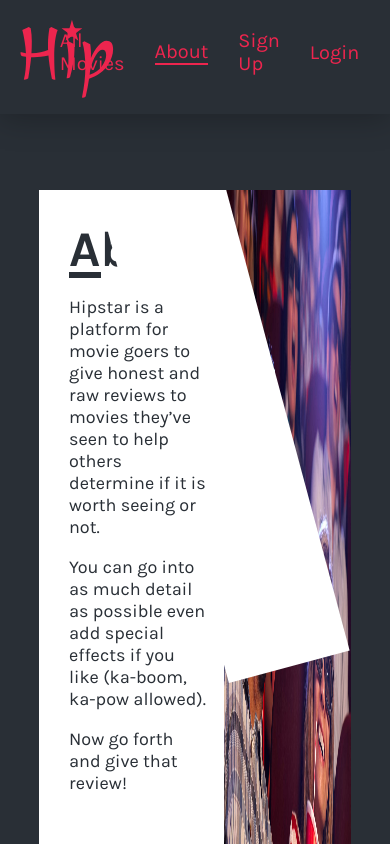
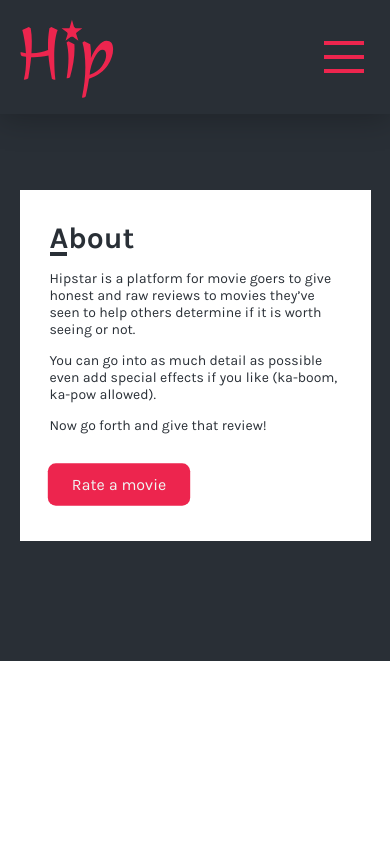
Before and after one commit to Dsalz/Hipstar, a React (Create React App) app in the folder client/: page /about in a window 390 px wide. Shown: the top 844 px of the page. Built offline with nearby package versions, Linux system fonts and the light colour scheme.

Commit message:
feat(Navbar): made Navbar mobile responsive

```diff
--- a/client/src/components/LayoutComponents/Navbar.js
+++ b/client/src/components/LayoutComponents/Navbar.js
@@ -38,8 +38,18 @@ class Navbar extends Component {
         }
     }
 
+    state = {
+        showResponsiveNav : false
+    }
+
+    toggleResponsiveNav = () => {
+        this.setState({
+            showResponsiveNav : !this.state.showResponsiveNav
+        })
+    }
+
     render(){
-        const { type } = this.state;
+        const { type, showResponsiveNav } = this.state;
         return(
             <nav className={`nav ${type}`}>
                 <section className="nav-logo">
@@ -47,7 +57,19 @@ class Navbar extends Component {
                     <img src={type ==='trans' ? WhiteLogo : RedLogo} alt="hipstar-logo" />
                     </Link>
                 </section>
-                <SignedOutLinks />
+                <section className="nav-links">
+                    <div className="norm-nav">
+                        <SignedOutLinks />
+                    </div>
+                    <div className={`nav-toggle ${showResponsiveNav ? "open" : "close"}`} onClick={this.toggleResponsiveNav}>
+                    <hr />
+                    <hr />
+                    <hr />
+                    </div>
+                </section>
+                <div className = { `resp-nav ${showResponsiveNav && 'showtime'}` }>
+                {showResponsiveNav && <SignedOutLinks />}
+                </div>
             </nav>
         )
     }
--- a/client/src/components/LayoutComponents/SignedInLinks.js
+++ b/client/src/components/LayoutComponents/SignedInLinks.js
@@ -3,7 +3,7 @@ import { NavLink } from 'react-router-dom';
 
 const SignedInLinks = ({ userName }) => {
     return(
-        <section className="nav-links">
+        <React.Fragment>
             <NavLink to="/allmovies">
                 All Movies
             </NavLink>
@@ -16,7 +16,7 @@ const SignedInLinks = ({ userName }) => {
             <NavLink to="/signup">
                 {`Welcome ${userName}`}
             </NavLink>
-        </section>
+        </React.Fragment>
     )
 }
 
--- a/client/src/components/LayoutComponents/SignedOutLinks.js
+++ b/client/src/components/LayoutComponents/SignedOutLinks.js
@@ -3,7 +3,7 @@ import { NavLink } from 'react-router-dom';
 
 const SignedOutLinks = () => {
     return(
-        <section className="nav-links">
+        <React.Fragment>
             <NavLink to="/allmovies">
                 All Movies
             </NavLink>
@@ -16,7 +16,7 @@ const SignedOutLinks = () => {
             <NavLink to="/login">
                 Login
             </NavLink>
-        </section>
+        </React.Fragment>
     )
 }
 
--- a/client/src/css/LayoutComponents/Navbar.css
+++ b/client/src/css/LayoutComponents/Navbar.css
@@ -21,7 +21,8 @@ nav.dark a{
     color: #ED254E !important;
 }
 
-nav.dark .nav-links a:hover, nav.dark .nav-links a.active{
+nav.dark .nav-links a:hover, nav.dark .nav-links a.active,
+nav.dark .resp-nav a:hover, nav.dark .resp-nav a.active{
     border-bottom: 2px solid #ED254E;
 }
 
@@ -29,7 +30,8 @@ nav.trans a{
     color: #F0F7F4 !important;
 }
 
-nav.trans .nav-links a:hover, nav.trans .nav-links a.active{
+nav.trans .nav-links a:hover, nav.trans .nav-links a.active,
+nav.trans .resp-nav a:hover, nav.trans .resp-nav a.active{
     border-bottom: 2px solid #F0F7F4;
 }
 
@@ -55,5 +57,89 @@ nav.trans .nav-links a:hover, nav.trans .nav-links a.active{
     display: inline-block;
     font-size: 20px;
     margin: 0 15px 10px;
+}
+
+.nav-toggle{
+    display: none;
+    width: 40px;
+    margin-right: 10px;
+    cursor: pointer;
+}
+
+.nav-toggle hr{
+    max-width: 100%;
+    margin: 10px 0;
+    transition: all .3s ease-in;
+}
+
+nav.dark .nav-toggle hr{
+    border: 2px solid #ED254E;
+}
+
+nav.trans .nav-toggle hr{
+    border: 2px solid #F0F7F4;
+}
+
+div.open hr:first-of-type{
+    transform: rotate(45deg);
+    position: relative;
+    top: 11.5px;
+}
+
+div.open hr:nth-of-type(2){
+    border-width: 0;
+}
+
+div.open hr:last-of-type{
+    transform: rotate(-45deg);
+    position: relative;
+    top: -11.5px;
+}
+
+.resp-nav{
+    width: 100%;
+    position: relative;
+    display: none;
+}
+
+.resp-nav a {
+    display: block;
+    width: fit-content;
+    text-align: center;
+    margin: 15px auto;
+    text-decoration: none;
+    font-size: 20px;
+}
+
+div.showtime{
+    animation: revelation .3s linear;
+}
+
+@keyframes revelation {
+    0%{
+        top: -100px;
+    }
+
+    100%{
+        top: 0px;
+    }
+}
+
+@media screen and (max-width: 800px){
+    .norm-nav {
+        display: none;
+    }
+
+    .nav-toggle{
+        display: block;
+    }
+
+    nav.nav{
+        flex-wrap: wrap;
+    }
+
+    .resp-nav{
+        display: block;
+    }
 
 }
--- a/client/src/css/index.css
+++ b/client/src/css/index.css
@@ -47,7 +47,7 @@ body{
     color: #292F36;
     width: 80%;
     margin: 120px auto 50px;
-    overflow-y:hidden;
+    overflow:hidden;
 }
 
 .slashed-card-info{
@@ -83,10 +83,10 @@ body{
 
 .slashed-card-demo{
     background: #ffffff;
-    width: 125px;
-    height: 485px;
+    width: 175px;
+    height: 500px;
     position: absolute;
-    top: 0px;
+    top: -10px;
     right: -65px;
     transform: rotate(-15deg);
     z-index: 6;
@@ -97,7 +97,80 @@ body{
 }
 
 .slashed-card-img img{
-    width: 100%;
+    position: relative;
+    left: -10%;
+    width: 110%;
     height: 100%;
     z-index: 1;
 }
+
+@media screen and (max-width: 1100px){
+    .slashed-card-info hr{
+        width: 19px;
+    }
+    .slashed-card-info h2{
+        font-size: 40px;
+    }
+
+    .slashed-card-info p{
+        font-size: 16px;
+    }
+
+}
+
+@media screen and (max-width: 900px){
+    .slashed-card-info a {
+        margin-top: 10px;
+    }
+
+    .slashed-card{
+        width: 90%;
+    }
+}
+
+@media screen and (max-width: 800px){
+    .slashed-card-info h2 {
+        font-size: 30px;
+    }
+
+    .slashed-card-info hr {
+        width: 13px;
+        margin-top: -4px;
+        border-width: 2px;
+    }
+
+    .slashed-card-info p {
+        font-size: 14px;
+    }
+
+    .slashed-card-info a {
+        margin-left: -20px;
+    }
+
+    .red-cta-btn{
+        transform: scale(.8);
+    }
+}
+
+@media screen and (max-width: 662px){
+    .slashed-card{
+        overflow-x: hidden;
+    }
+
+    .slashed-card-info{
+        text-align: left;
+        width: 100%;
+    }
+    .slashed-card-demo{
+        width: 0;
+    }
+
+    .slashed-card-img {
+        width: 0;
+    }
+
+    .slashed-card-info p{
+        width: 100%;
+    }
+
+}
```
Also changed, not shown: client/src/components/LoginPage.js (added, +36 -0 lines), client/src/components/SignUpPage.js (added), client/src/images/LoginImage.jpg (added).
